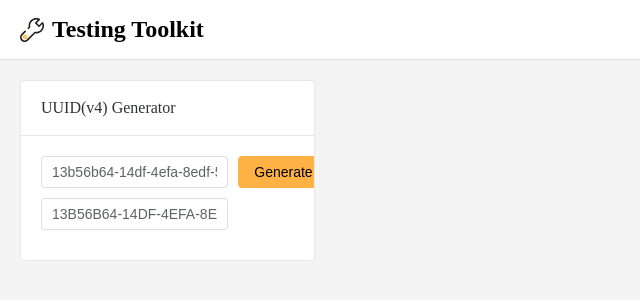
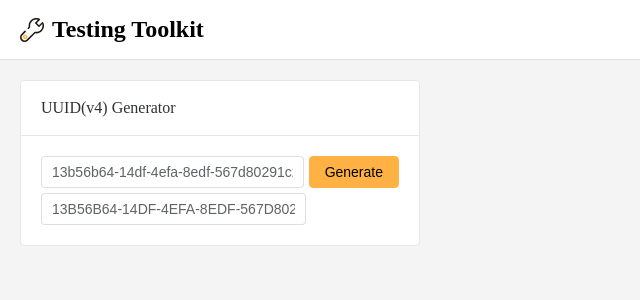
Before and after one commit to zhaixuwen/testools, a Vue app: page / in a window 1280 px wide. Shown: the top 300 px of the page, without its empty margins (0-640 px from the left). Built offline with nearby package versions, Linux system fonts and the light colour scheme.

Commit message:
Optimize code

```diff
--- a/src/components/HomePage.vue
+++ b/src/components/HomePage.vue
@@ -17,16 +17,13 @@ import UUIDCard from '@/components/UUIDCard.vue'
       </el-header>
       <el-main class="home-main">
         <el-row :gutter="20">
-          <el-col :span="6">
+          <el-col :span="8">
             <UUIDCard />
           </el-col>
-          <el-col :span="6">
+          <el-col :span="8">
             <div class="grid-content ep-bg-purple" />
           </el-col>
-          <el-col :span="6">
-            <div class="grid-content ep-bg-purple" />
-          </el-col>
-          <el-col :span="6">
+          <el-col :span="8">
             <div class="grid-content ep-bg-purple" />
           </el-col>
         </el-row>
--- a/src/components/UUIDCard.vue
+++ b/src/components/UUIDCard.vue
@@ -1,18 +1,21 @@
 <script setup>
-import { ref } from 'vue'
+import { ref, watch } from 'vue'
 
 const smallUUID = ref(crypto.randomUUID())
 const bigUUID = ref(smallUUID.value.toUpperCase())
 
 const generateUUID = () => {
   smallUUID.value = crypto.randomUUID()
-  bigUUID.value = smallUUID.value.toUpperCase()
 }
 
+watch(smallUUID, (newVal, oldVal) => {
+  if (newVal !== oldVal) {
+    bigUUID.value = newVal.toUpperCase()
+  }
+})
 </script>
 
 <template>
-  <div>
   <el-card shadow="hover">
     <template #header>
       <div class="uuid-header">
@@ -20,28 +23,24 @@ const generateUUID = () => {
       </div>
     </template>
     <div class="uuid-content">
-        <el-row :gutter="10">
-          <el-col :span="18">
-            <el-input v-model="smallUUID" style="max-width: 330px;" placeholder="Click button to generate" />
-          </el-col>
-          <el-col :span="6">
-            <el-button type="primary" @click="generateUUID()" color="#FFB243">Generate</el-button>
-          </el-col>
-        </el-row>
-        <el-row :gutter="10">
-          <el-col :span="18">
-            <el-input v-model="bigUUID" style="max-width: 330px;" placeholder="Click button to generate" />
-          </el-col>
-          <el-col :span="6"></el-col>
-        </el-row>
+      <el-input class="uuid-input" v-model="smallUUID" placeholder="Click button to generate" />
+      <el-button class="uuid-btn" type="primary" @click="generateUUID()" color="#FFB243">Generate</el-button>
+    </div>
+    <div class="uuid-content uuid-big">
+      <el-input class="uuid-input" v-model="bigUUID" placeholder="Click button to generate" />
+      <el-button v-if="false" class="uuid-btn" type="primary" color="#FFB243">Generate</el-button>
     </div>
   </el-card>
-  </div>
-
 </template>
 
 <style scoped>
-.el-row {
-  margin-bottom: 10px;
+.uuid-content {
+  display: grid;
+  grid-template-columns: 3fr 1fr;
+  grid-gap: 5px;
+}
+
+.uuid-big {
+  margin-top: 5px;
 }
 </style>
```
Lines whose indentation alone changed are shown as unchanged.
